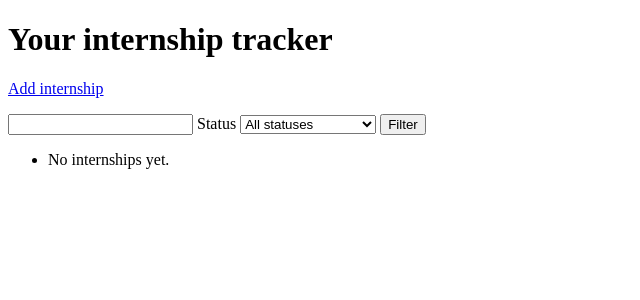
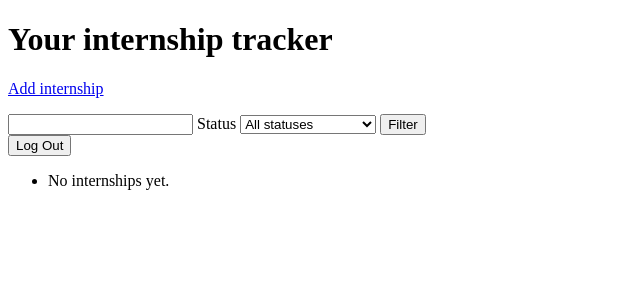
Before and after one commit to doan951-wq/Internship_tracker, a Django app: page / in a window 1280 px wide. Shown: the top 300 px of the page, without its empty margins (0-640 px from the left). Run offline with Django 5.2, Linux system fonts and the light colour scheme; the visitor is signed in with stand-in values (Sample User, id 1); data that the repository does not hold is empty.

Commit message:
Add logout button and redirect to login

```diff
--- a/applications/templates/applications/internship_list.html
+++ b/applications/templates/applications/internship_list.html
@@ -21,6 +21,12 @@
         </select>
         <button type="submit">Filter</button>
     </form>
+    <form method ="post" action="{% url 'logout' %}">
+
+        {% csrf_token %}
+        <button type="submit"> Log Out</button>
+
+    </form>
     <!-- ul is a bulleted list; each li below is one item in that list. -->
     <ul>
         {% for internship in internships %}
--- a/internship_tracker/settings.py
+++ b/internship_tracker/settings.py
@@ -127,3 +127,5 @@ STATIC_URL = 'static/'
 DEFAULT_AUTO_FIELD = 'django.db.models.BigAutoField'
 
 LOGIN_REDIRECT_URL = "/"
+
+LOGOUT_REDIRECT_URL = "/accounts/login/"
```
